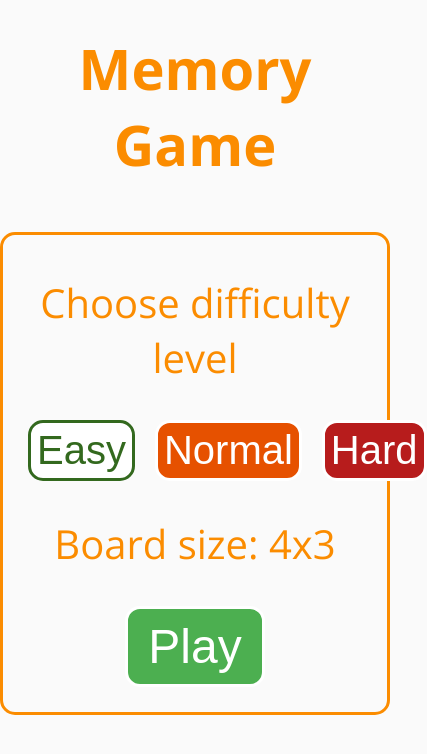
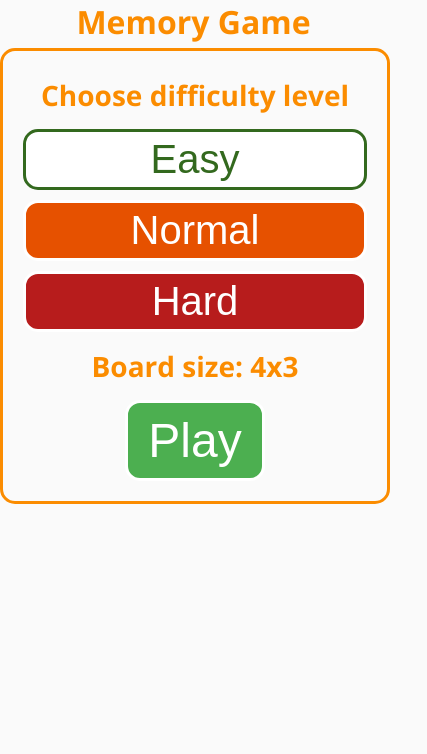
Before and after one commit to Project-web-2018-01/memory-game, a website: page index.html in a window 390 px wide. Shown: the whole page, 427 px wide, since content can reach past the window. Drawn offline with nearby package versions, Linux system fonts and the light colour scheme.

Commit message:
Add support for mobile phones and tablets

```diff
--- a/sass/style.scss
+++ b/sass/style.scss
@@ -187,3 +187,27 @@ h1 {
 		border-color: #F44336;
 	}
 }
+
+@media (max-width: 768px) {
+	h1 {
+		margin: 0 7px 0 4px;
+		font-size: 32px;
+	}
+	#gameStarter {
+		margin-top: 5px;
+	}
+}
+
+@media only screen and (min-width : 320px) and (max-width : 480px) {
+	.btn {
+		margin: 5px;
+	}
+	.dif-btn-container {
+		flex-direction: column;
+	}
+	#gameStarter p {
+		font-size: 28px;
+		font-weight: 700;
+		margin: 10px 0;
+	}
+}
```
Also changed, not shown: css/style.css, 1 other file.
